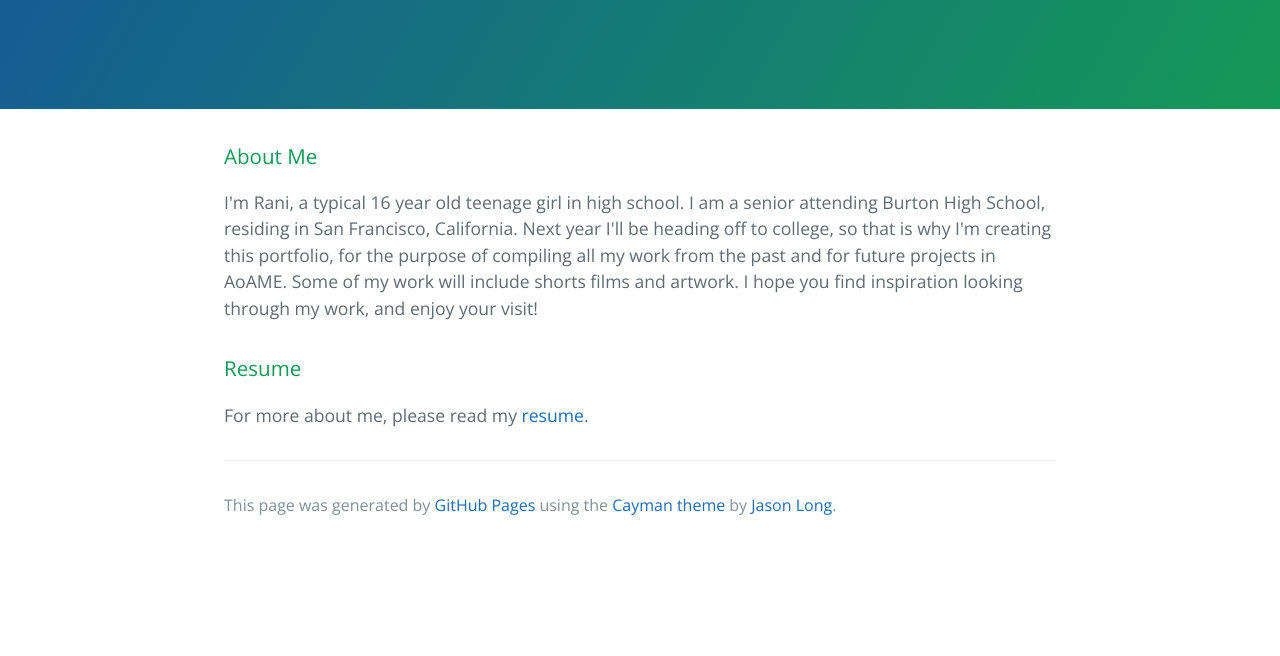
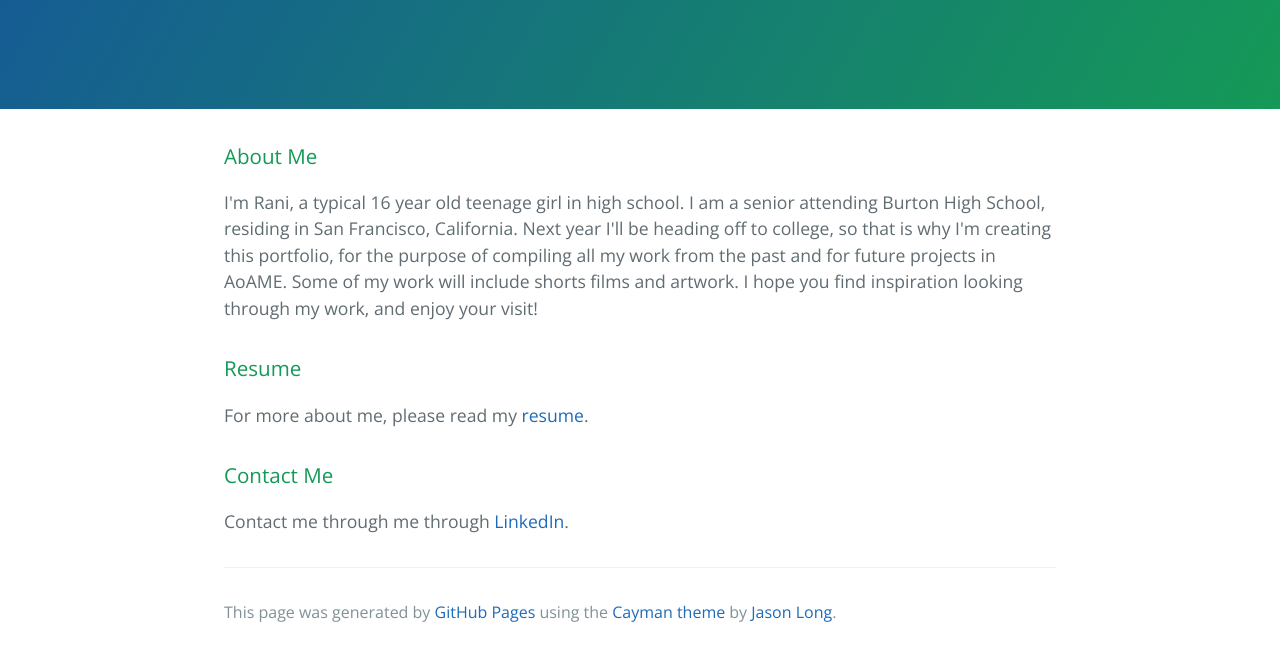
Before and after one commit to ranizhu/ranizhu.github.io, a plain HTML site: page index.html in a window 1280 px wide. Shown: the part 208-864 px from the top of the page. Before the commit the page ends 800 px from the top, so only its background shows below. Drawn offline with nearby package versions, Linux system fonts and the light colour scheme.

Commit message:
Replace master branch with page content via GitHub

```diff
--- a/index.html
+++ b/index.html
@@ -27,6 +27,12 @@
 <p>For more about me, please read my
 <a href="https://docs.google.com/document/d/1rEFDvBbJcDd80vKC9TkfXpXLVOpq1pkqSMhMzogk_tw/edit?usp=sharing">resume</a>.</p>
 
+<h3>
+<a id="contact-me" class="anchor" href="#contact-me" aria-hidden="true"><span class="octicon octicon-link"></span></a>Contact Me</h3>
+
+<p>Contact me through me through
+<a href="https://www.linkedin.com/profile/view?id=AAIAABrCMCYBxewVzVC_DlupJVWU-ICEx6sxieU&amp;trk=nav_responsive_tab_profile">LinkedIn</a>.</p>
+
       <footer class="site-footer">
 
         <span class="site-footer-credits">This page was generated by <a href="https://pages.github.com">GitHub Pages</a> using the <a href="https://github.com/jasonlong/cayman-theme">Cayman theme</a> by <a href="https://twitter.com/jasonlong">Jason Long</a>.</span>
--- a/params.json
+++ b/params.json
@@ -1 +1 @@
-{"name":"About Me","tagline":"Rani Zhu","body":"### About Me\r\nI'm Rani, a typical 16 year old teenage girl in high school. I am a senior attending Burton High School, residing in San Francisco, California. Next year I'll be heading off to college, so that is why I'm creating this portfolio, for the purpose of compiling all my work from the past and for future projects in AoAME. Some of my work will include shorts films and artwork. I hope you find inspiration looking through my work, and enjoy your visit!\r\n\r\n### Resume\r\nFor more about me, please read my\r\n<a href=\"https://docs.google.com/document/d/1rEFDvBbJcDd80vKC9TkfXpXLVOpq1pkqSMhMzogk_tw/edit?usp=sharing\">resume</a>.","google":"","note":"Don't delete this file! It's used internally to help with page regeneration."}
+{"name":"About Me","tagline":"Rani Zhu","body":"### About Me\r\nI'm Rani, a typical 16 year old teenage girl in high school. I am a senior attending Burton High School, residing in San Francisco, California. Next year I'll be heading off to college, so that is why I'm creating this portfolio, for the purpose of compiling all my work from the past and for future projects in AoAME. Some of my work will include shorts films and artwork. I hope you find inspiration looking through my work, and enjoy your visit!\r\n\r\n### Resume\r\nFor more about me, please read my\r\n<a href=\"https://docs.google.com/document/d/1rEFDvBbJcDd80vKC9TkfXpXLVOpq1pkqSMhMzogk_tw/edit?usp=sharing\">resume</a>.\r\n\r\n### Contact Me\r\nContact me through me through \r\n<a href=\"https://www.linkedin.com/profile/view?id=AAIAABrCMCYBxewVzVC_DlupJVWU-ICEx6sxieU&trk=nav_responsive_tab_profile\">LinkedIn</a>.","google":"","note":"Don't delete this file! It's used internally to help with page regeneration."}
```
